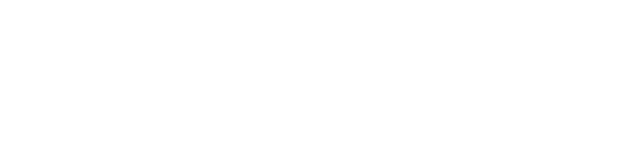
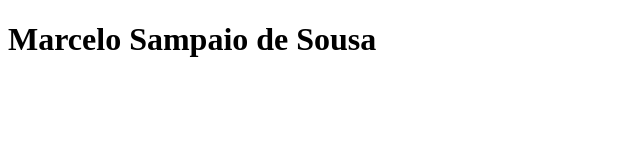
Before and after one commit to MarceloX2115/Meu-site, a plain HTML site: page index.html in a window 1280 px wide. Shown: the whole page, without its empty margins (0-640 px from the left). Drawn offline with Linux system fonts and the light colour scheme.

Commit message:
Adicionar nome

```diff
--- a/index.html
+++ b/index.html
@@ -6,6 +6,6 @@
     <title>Portifólio - Marcelo Dev</title>
 </head>
 <body>
-
+    <h1>Marcelo Sampaio de Sousa</h1>
 </body>
 </html>
```
